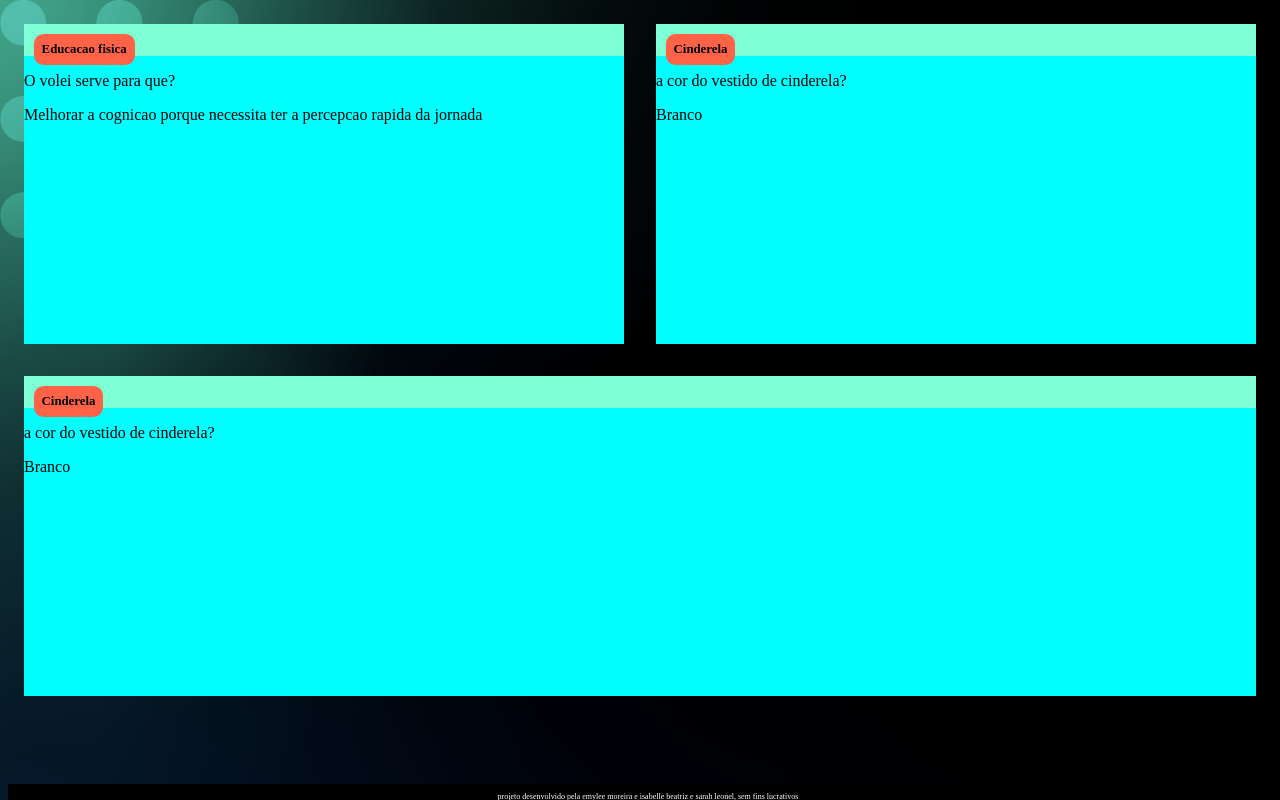
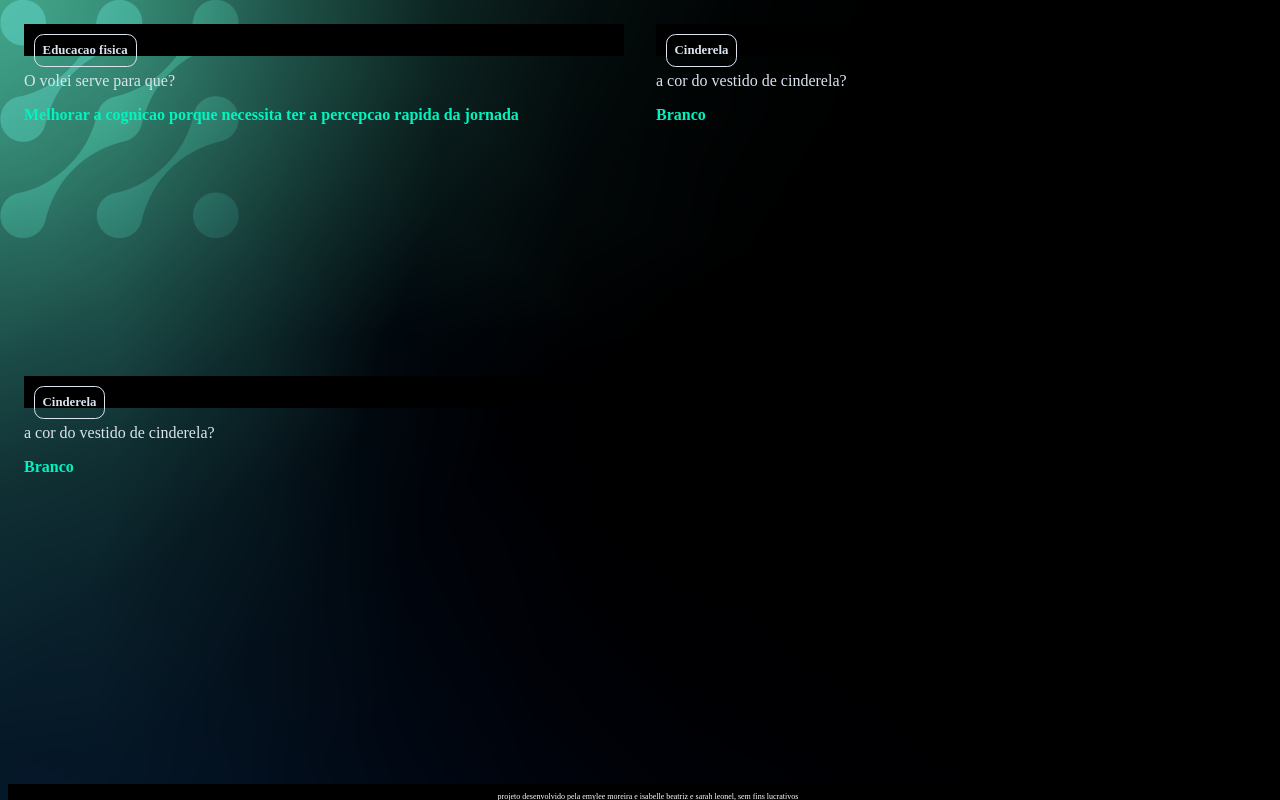
Before and after one commit to Emyribeiromoreira/Meu-jogo-de-cartas.html, a plain HTML site: page index.html in a window 1280 px wide. Drawn offline with Linux system fonts and the light colour scheme.

Commit message:
Add files via upload

```diff
--- a/style.css
+++ b/style.css
@@ -1,3 +1,9 @@
+:root {
+    --text-color:  #DBE4EF;
+    --card-front-color:  #144480;
+    --card-back-color:  #00F4BF;
+}
+
 body {
     background: url('img/bg-desktop.webp');
     font-family: 'Bai jamjuree';
@@ -10,20 +16,23 @@ body {
 
 .cartao {
     margin: 1rem 1rem;
-    background-color: aqua;
+    background-color: aqua (0, 217, 255);
     height: 20rem;
     flex-grow: 1;
     flex-basis: calc(33% - 6rem);
 }
 
 .cartao__conteudo {
+    background-color: var(--card-front-color);
+    background-color: black;
     text-align: center;
-    background-color: aquamarine;
     height: 10%;
+    transform-style: preserve-3d;
 }
 
 .cartao__conteudo h3 {
-    background-color: tomato;
+    color: var(--text-color);
+    border: 1px solid var(--text-color);
     text-align: left;
     padding: 0.5rem;
     position: absolute;
@@ -41,6 +50,20 @@ footer {
     height: 1rem;
 }
 
+.cartao__conteudo__pergunta p {
+    color: var(--text-color);
+    font-weight: 500;
+}
+
+.cartao__conteudo__resposta p {
+    color: var(--card-back-color);
+    font-weight: 700;
+}
+
+.cartao:hover .cartao__conteudo {
+    transform: rotateY(180deg);
+}
+
 footer p {
     text-align: center;
     font-size: 0.5rem;
```
Also changed, not shown: bg-desktop.webp (added), bg-mobile.webp (added), bg-tablet.webp (added).
